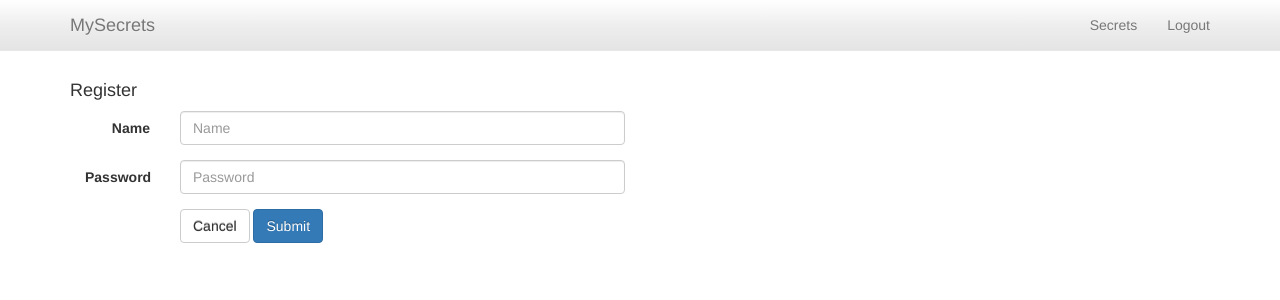
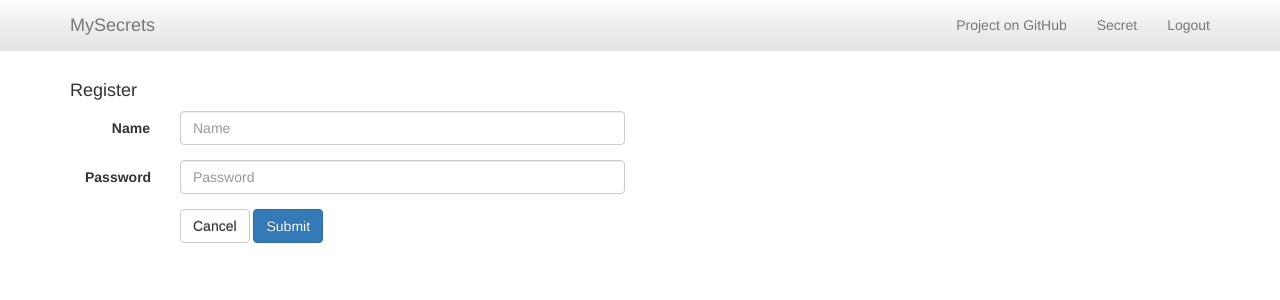
Before and after one commit to MatthiasWiesner/mysecrets, a Flask app: page /register/ in a window 1280 px wide. Shown: the top 300 px of the page. Run offline with Flask 2, Linux system fonts and the light colour scheme; some libraries are stand-ins or nearby versions.

Commit message:
Add link to Github

```diff
--- a/templates/layout.html
+++ b/templates/layout.html
@@ -62,7 +62,8 @@
         </div>
         <div id="navbar" class="navbar-collapse collapse">
             <ul class="nav navbar-nav navbar-right">
-                <li><a href="/">Secrets</a></li>
+                <li><a href="https://github.com/MatthiasWiesner/mysecrets" target="_blank">Project on GitHub</a></li>
+                <li><a href="/">Secret</a></li>
                 <li><a href="/logout/">Logout</a></li>
             </ul>
         </div>
```
